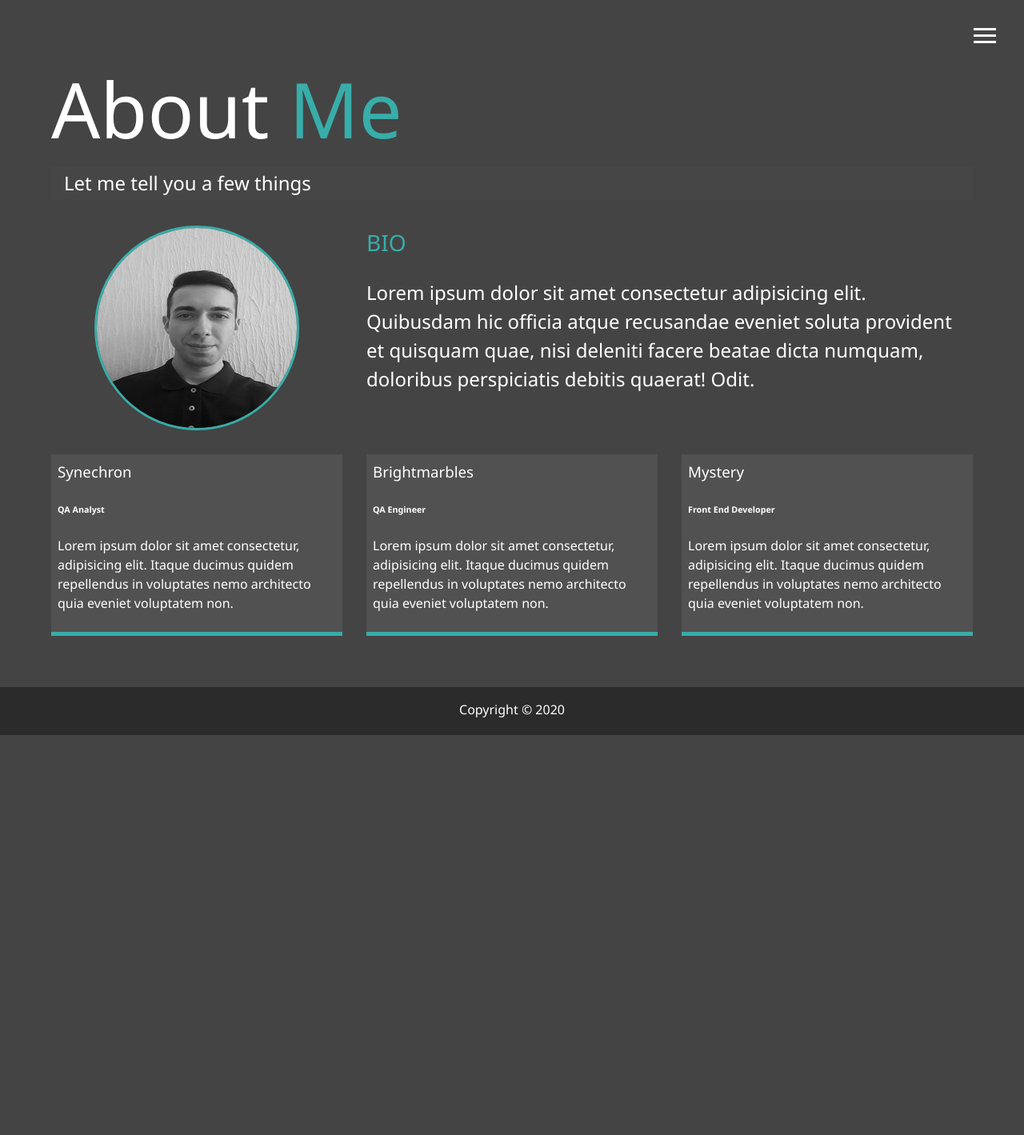
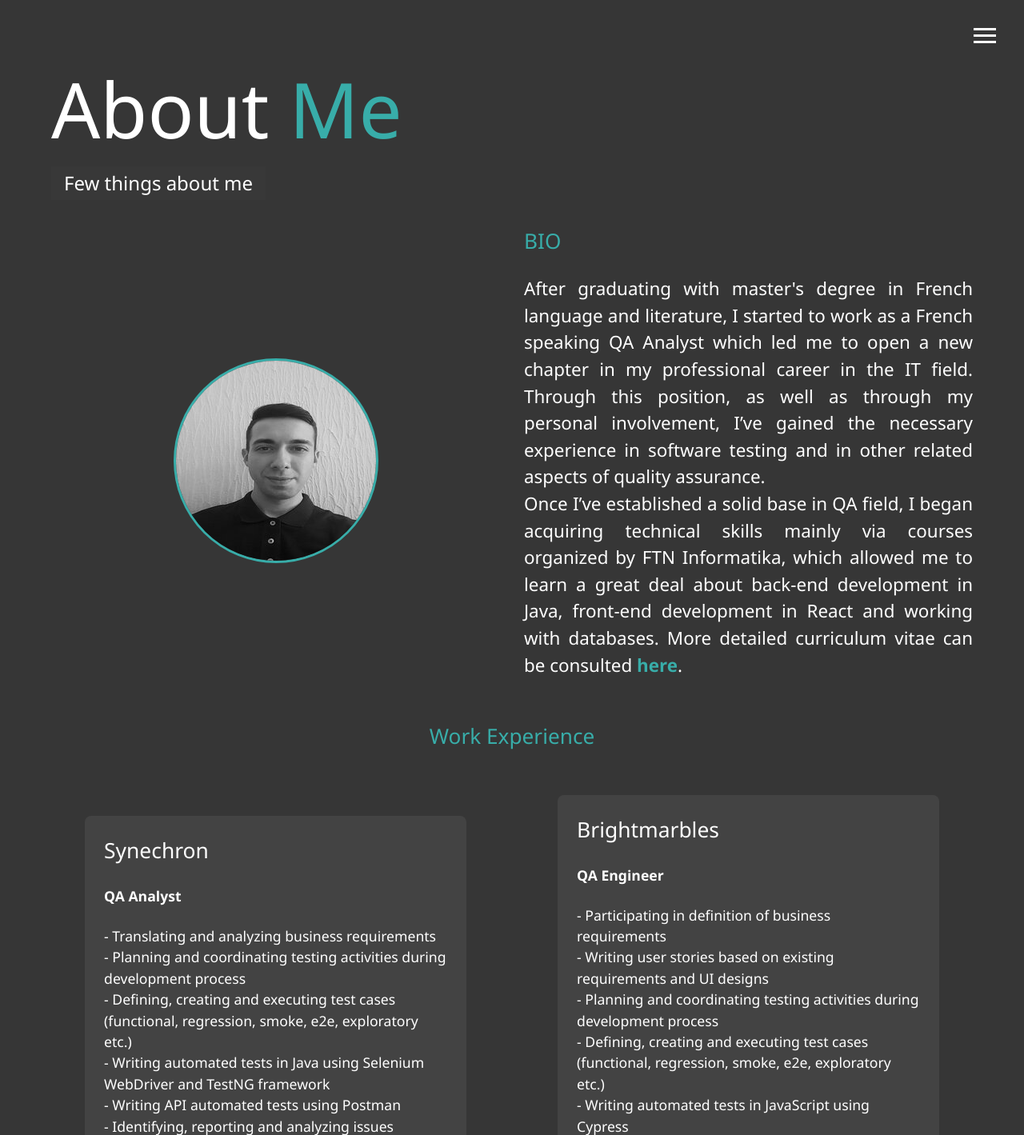
Before and after one commit to dbucevac/my_portfolio, a website: page dist/about.html in a window 1280 px wide. Shown: the top 1419 px of the page at 80% size. Before the commit the page ends 919 px from the top, so only its background shows below. Drawn offline with Linux system fonts and the light colour scheme.

Commit message:
Slider feature

```diff
--- a/scss/_config.scss
+++ b/scss/_config.scss
@@ -1,4 +1,4 @@
-$primary-color: #444;
+$primary-color: rgb(54, 54, 54);
 $secondary-color: #38ada9;
 $show-home-image: true;
 $home-image: url(../img/background.jpg);
--- a/scss/_mobile.scss
+++ b/scss/_mobile.scss
@@ -61,9 +61,11 @@
         grid-template-areas:
         'bioimage'
         'bio'
+        'title'
         'jo1'
         'job2'
-        'job3';
+        'title2'
+        'technologies';
 
         grid-template-columns: 1fr;
     }
--- /dev/null
+++ b/scss/_slider.scss
@@ -0,0 +1,24 @@
+.box{
+    width: 11rem;
+    height: 11rem;
+    background-color: lighten($primary-color, 10);
+    margin: auto;
+    border-radius: 10px;
+    box-shadow: 2px 10px 12px rgba(0, 0, 0, 0.5);
+    text-align: center;
+
+    img.logo {
+        padding-top: 1rem;
+        width: 10rem;
+        height: 10rem;
+
+    }
+
+    &:hover {
+        background-color: #404042;
+        transform-style: preserve-3d;
+        transform: scale(1.02);
+        transition: all ease 0.3s;
+
+    }
+}
--- a/scss/main.scss
+++ b/scss/main.scss
@@ -1,5 +1,6 @@
 @import 'config';
 @import 'menu';
+@import 'slider';
 
 
 * {
@@ -31,6 +32,7 @@ h1,h2,h3 {
         margin-bottom: 2rem;
         padding: 0.2rem 1rem;
         background: rgba(lighten($primary-color, 2), 0.5);
+        display: inline-block;
     }
 }
 
@@ -76,10 +78,16 @@ main {
 .about-info {
     display: grid;
     grid-gap: 30px;
+
     grid-template-areas:
-    'bioimage bio bio'
-    'job1 job2 job3';
-    grid-template-columns: repeat(3, 1fr);
+    'bioimage bio'
+    'title title'
+    'job1 job2'
+    'title2 title2'
+    'technologies technologies';
+
+
+    grid-template-columns: repeat(2, 1fr);
 
     .bio-image {
         grid-area: bioimage;
@@ -90,7 +98,27 @@ main {
 
     .bio {
         grid-area: bio;
-        font-size: 1.5rem;
+        font-size: 1.4rem;
+        text-align: justify;
+
+        span {
+            color: $secondary-color;
+            font-weight: bold;
+        }
+    }
+    .subsection-title {
+        grid-area: title;
+        margin: auto;
+        font-size: 1.4rem;
+        padding-bottom: 1.5rem;
+    }
+
+    .subsection-title2 {
+        grid-area: title2;
+        margin: auto;
+        font-size: 1.4rem;
+        padding-top: 1.5rem;
+        padding-bottom: 1.5rem;
     }
 
     .job1 {
@@ -101,14 +129,20 @@ main {
         grid-area: job2;
     }
 
-    .job3 {
-        grid-area: job3;
+    .job {
+        font-size: 1.1rem;
+        background: lighten($primary-color, 5);
+        border-radius: 8px;
+        width: 85%;
+        padding: 1.5rem;
+        border-bottom: $secondary-color 5px solid;
+        margin: auto;
     }
 
-    .job {
-        background: lighten($primary-color, 5);
-        padding: 0.5rem;
-        border-bottom: $secondary-color 5px solid;
+    .technologies {
+        grid-area: technologies;
+        margin: auto;
+        width: 50%;
     }
 }
 
```
Also changed, not shown: dist/about.html, dist/contact.html, dist/css/lightslider.css (added), dist/css/main.css, dist/img/controls.png (added), dist/img/technologies/node.png (added), dist/index.html, dist/js/jquery.min.js (added), dist/js/lightslider.js (added), dist/js/slider.js (added), dist/work.html, 1 other file.
